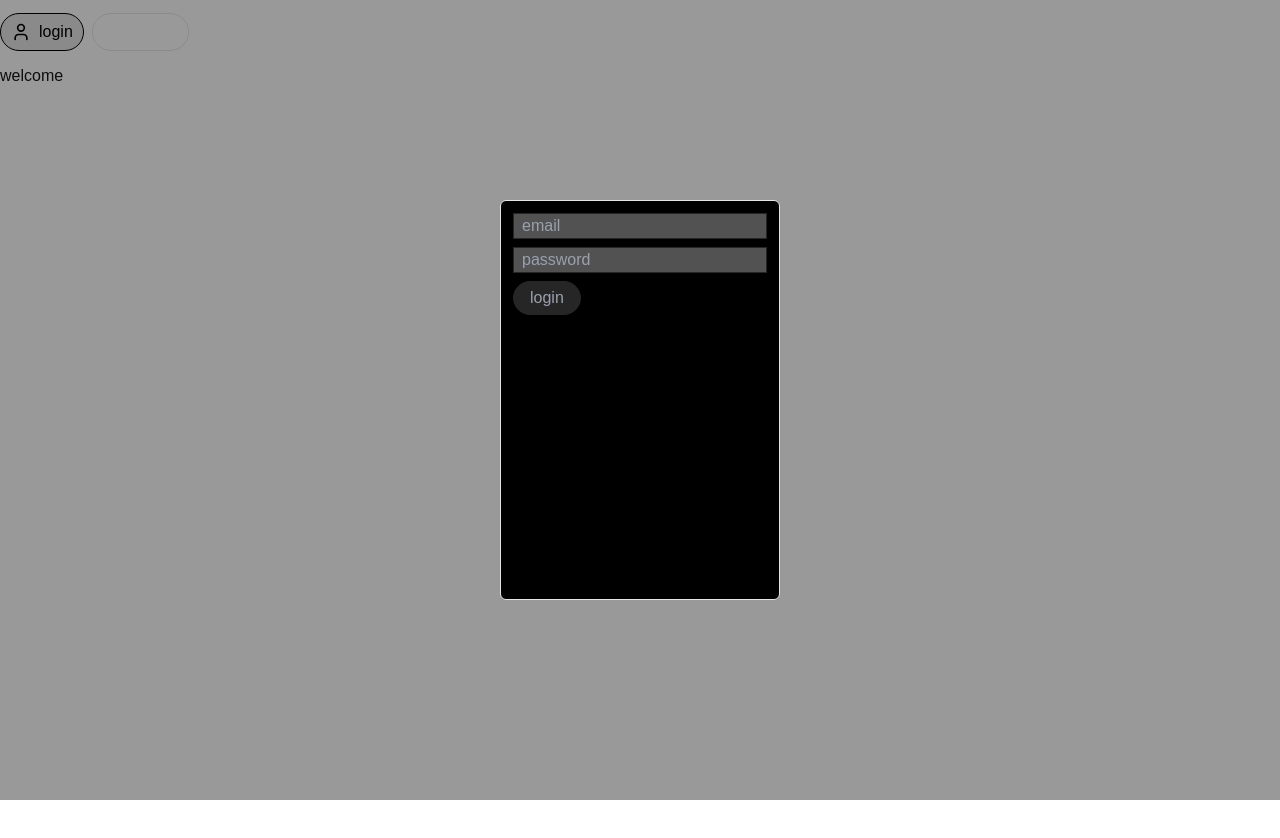
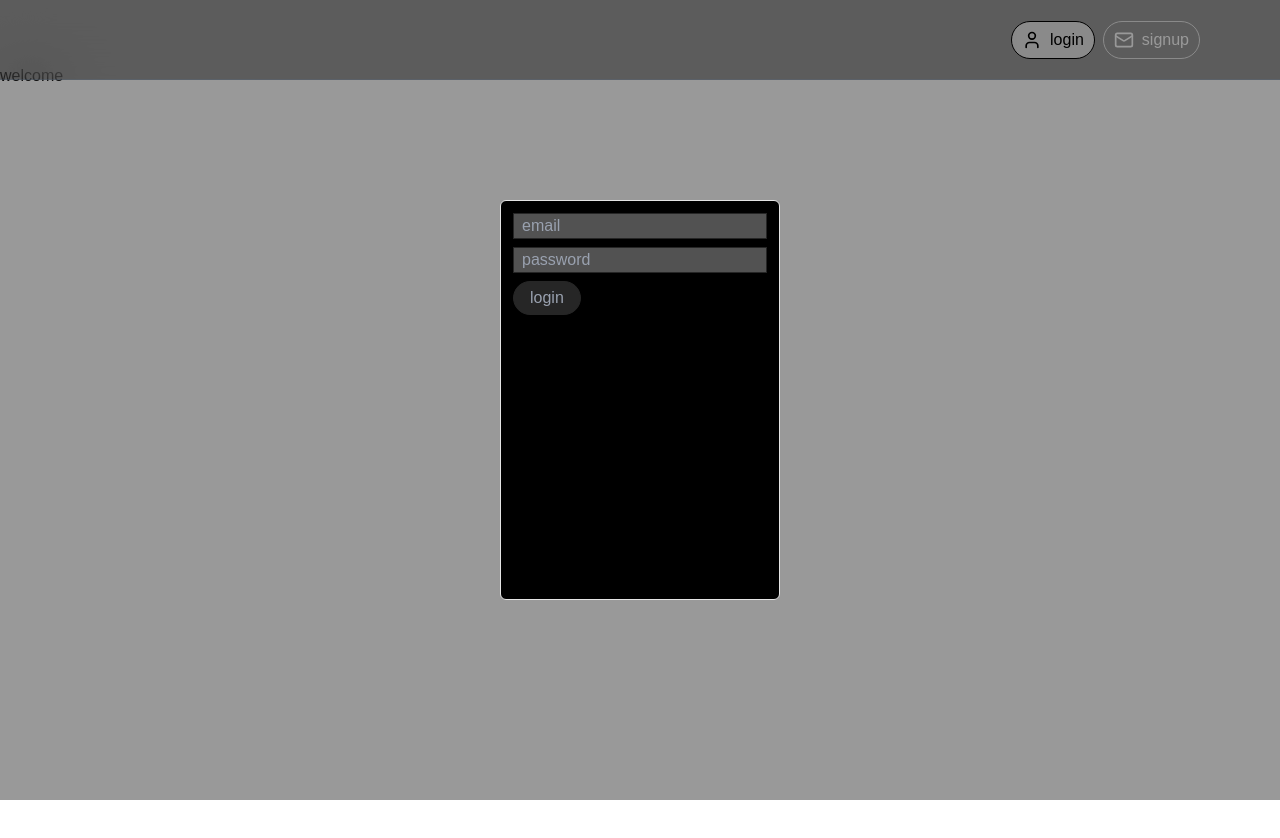
Before and after one commit to mxilia/Nextjs-team-template, a Next.js app: page / in a window 1280 px wide. Both pictures are taken after a click on the button "login". Shown: the top 838 px of the page. Built offline with nearby package versions, Linux system fonts and the light colour scheme; no server answers.

Commit message:
feat: update global components

```diff
--- a/src/components/Navbar.tsx
+++ b/src/components/Navbar.tsx
@@ -2,7 +2,8 @@ import { AuthSection } from '@/features/auth/components/auth-section'
 
 export const Navbar = () => {
   return (
-    <div className="fixed w-full h-16 items-center flex">
+    <div className="fixed w-full h-20 items-center flex justify-between pr-20 border-b border-blue-300/20 bg-black/40 backdrop-blur-xl backdrop-saturate-150">
+      <div></div>
       <AuthSection />
     </div>
   )
--- a/src/components/overlay/overlay.tsx
+++ b/src/components/overlay/overlay.tsx
@@ -1,24 +1,37 @@
 'use client'
 
+import { AnimatePresence, motion } from 'motion/react'
 import { useOverlayStore } from './overlay.store'
 
 export const Overlay = () => {
   const overlays = useOverlayStore((state) => state.overlays)
   const close = useOverlayStore((state) => state.close)
-  if (overlays.length === 0) return null
   return (
+    <AnimatePresence>
+      {overlays.length > 0 && (
         <>
-      <div className="fixed inset-0 z-40 flex items-center justify-center">
+          <motion.div
+            className="fixed inset-0 z-40 flex items-center justify-center"
+            initial={{ opacity: 0 }}
+            animate={{ opacity: 1 }}
+            exit={{ opacity: 0 }}
+          >
             {overlays.map((overlay, index) => (
               <div key={overlay.id}>{index !== overlays.length - 1 && <>{overlay.node}</>}</div>
             ))}
-      </div>
-      <div
+          </motion.div>
+
+          <motion.div
             className="fixed inset-0 z-50 flex items-center justify-center bg-black/40"
             onClick={() => close()}
+            initial={{ opacity: 0 }}
+            animate={{ opacity: 1 }}
+            exit={{ opacity: 0 }}
           >
             <div onClick={(e) => e.stopPropagation()}>{overlays.at(-1)?.node}</div>
-      </div>
+          </motion.div>
         </>
+      )}
+    </AnimatePresence>
   )
 }
```
Lines whose indentation alone changed are shown as unchanged.
